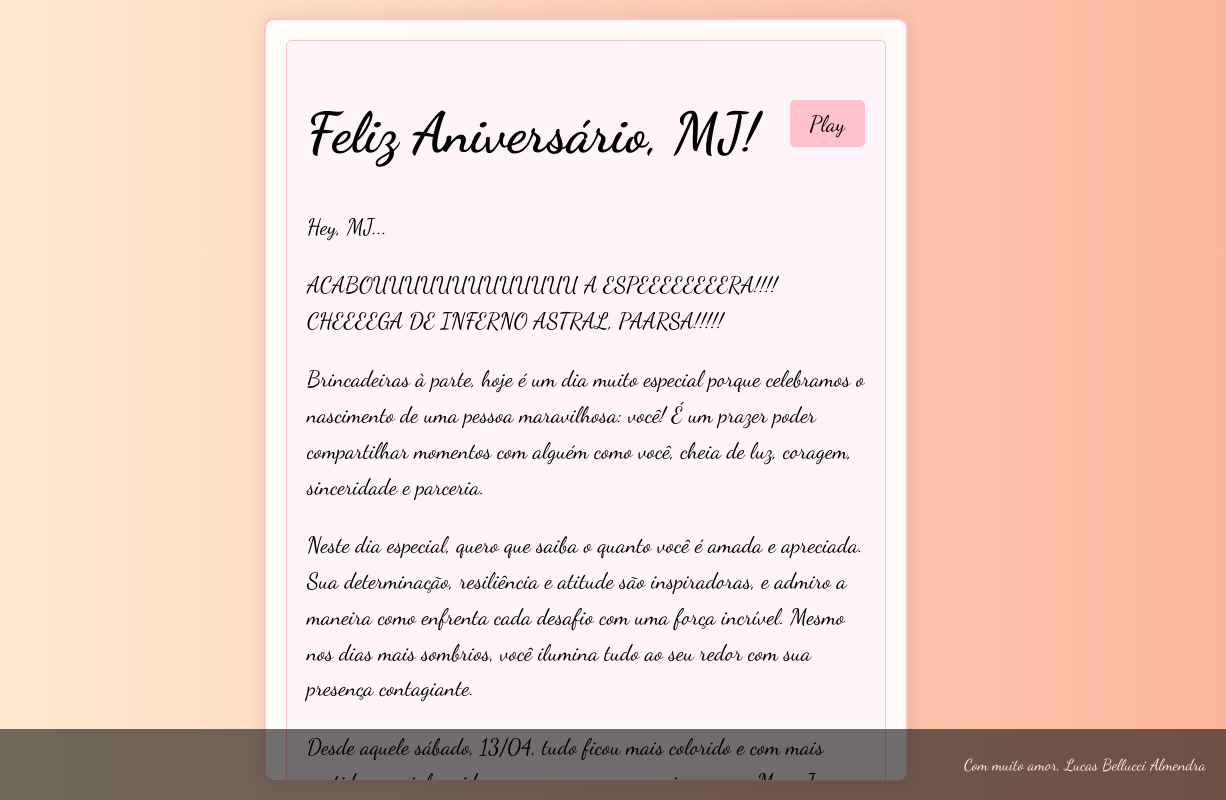
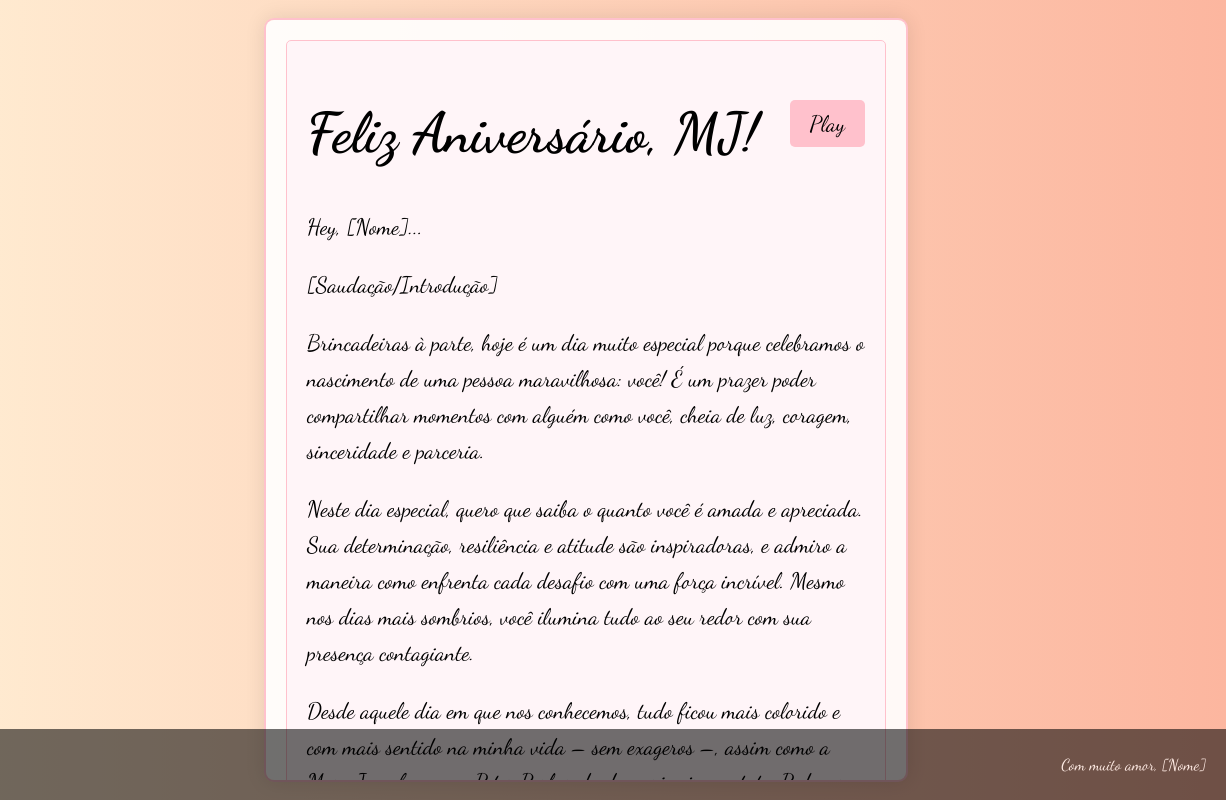
Before and after one commit to belluccaz/MJ, a plain HTML site: page index.html in a window 1280 px wide. Shown: the full height of the page, 54-1280 px from the left. Drawn offline with nearby package versions, Linux system fonts and the light colour scheme.

Commit message:
Update index.html

```diff
--- a/index.html
+++ b/index.html
@@ -3,7 +3,7 @@
 <head>
     <meta charset="UTF-8">
     <meta name="viewport" content="width=device-width, initial-scale=1.0">
-    <title>FELIZ ANIVERSÁRIO, NENÉM! </title>
+    <title>FELIZ ANIVERSÁRIO, [NOME] </title>
     <link rel="stylesheet" href="./static/css/styles.css">
     <link rel="stylesheet" href="https://fonts.googleapis.com/css2?family=Dancing+Script:wght@400;700&display=swap">
 </head>
@@ -16,18 +16,18 @@
                 <h1>Feliz Aniversário, MJ!</h1>
                 <button id="play-button">Play</button>
             </div>
-            <p>Hey, MJ...</p>
-            <p>ACABOUUUUUUUUUUUUU A ESPEEEEEEEERA!!!! CHEEEEGA DE INFERNO ASTRAL, PAARSA!!!!!</p>
+            <p>Hey, [Nome]...</p>
+            <p>[Saudação/Introdução]</p>
             <p>Brincadeiras à parte, hoje é um dia muito especial porque celebramos o nascimento de uma pessoa maravilhosa: você! É um prazer poder compartilhar momentos com alguém como você, cheia de luz, coragem, sinceridade e parceria.</p>
             <p>Neste dia especial, quero que saiba o quanto você é amada e apreciada. Sua determinação, resiliência e atitude são inspiradoras, e admiro a maneira como enfrenta cada desafio com uma força incrível. Mesmo nos dias mais sombrios, você ilumina tudo ao seu redor com sua presença contagiante.</p>
-            <p>Desde aquele sábado, 13/04, tudo ficou mais colorido e com mais sentido na minha vida – sem exageros –, assim como a Mary Jane fez com o Peter Parker desde o primeiro contato. Pode ser uma brincadeira nossa o lance de Peter e MJ, mas não dá para deixar de notar as semelhanças dessas relações. Você e eu, Peter e MJ: não é "fácil" e nem da forma que eu gostaria, mas você faz tudo parecer mais especial e único. Sou grato por ter conhecido você e espero conseguir mantê-la em minha vida.</p>
+            <p>Desde aquele dia em que nos conhecemos, tudo ficou mais colorido e com mais sentido na minha vida – sem exageros –, assim como a Mary Jane fez com o Peter Parker desde o primeiro contato. Pode ser uma brincadeira nossa o lance de Peter e MJ, mas não dá para deixar de notar as semelhanças dessas relações. Você e eu, Peter e MJ: não é "fácil" e nem da forma que eu gostaria, mas você faz tudo parecer mais especial e único. Sou grato por ter conhecido você e espero conseguir mantê-la em minha vida.</p>
             <p>Quero aproveitar este dia para reafirmar o que sinto por você. Você me inspira a ser uma pessoa melhor e a enfrentar meus próprios desafios de mente aberta. Desafios esses que às vezes envolvem abdicação de alguns preceitos, paciência e muito amor. Digo isso, pois é raro alguém fazer algumas coisas por outra pessoa se realmente não a amar. E por isso também, desejo que seu aniversário seja tão incrível quanto você é para mim.</p>
             <p>Torço para que um dia você possa se enxergar como eu te enxergo. Não posso negar que ainda sonho em tê-la como meu par, pois você é ímpar, única. Mas, assim como na relação do Peter com a MJ, isso levou um bom tempo para acontecer; ambos precisaram amadurecer bastante e passar por algumas coisas antes.</p>
             <p>Espero que seu dia seja cheio de sorrisos, risadas e momentos especiais. Que você receba todo o carinho e amor que merece.</p>
             <p>Saiba que estou sempre pensando em você e torcendo para que cada momento do seu dia seja tão maravilhoso quanto você.</p>
             <p>Parabéns pelo seu dia! Que você continue sendo essa pessoa incrível, sempre com muita saúde e amor.</p>
             <p>E não posso esquecer, né? VAI CORINTHIANS! 🦅🖤</p>
-            <p>Com muito amor,<br>Lucas Bellucci Almendra (Seu Peter?)<br>🤟🏻❤️💙🖤</p>
+            <p>Com muito amor,<br>[Seu Nome]<br>🤟🏻❤️💙🖤</p>
         </div>
         <div class="image-section">
             <h2>Pra não esquecer:</h2>
@@ -54,7 +54,7 @@
             <a href="https://github.com/belluccaz" target="_blank"><img src="./static/img/github-icon.png" alt="GitHub"></a>
         </div>
         <div class="footer-text">
-            <p>Com muito amor, Lucas Bellucci Almendra</p>
+            <p>Com muito amor, [Nome]</p>
         </div>
     </footer>
 
```
